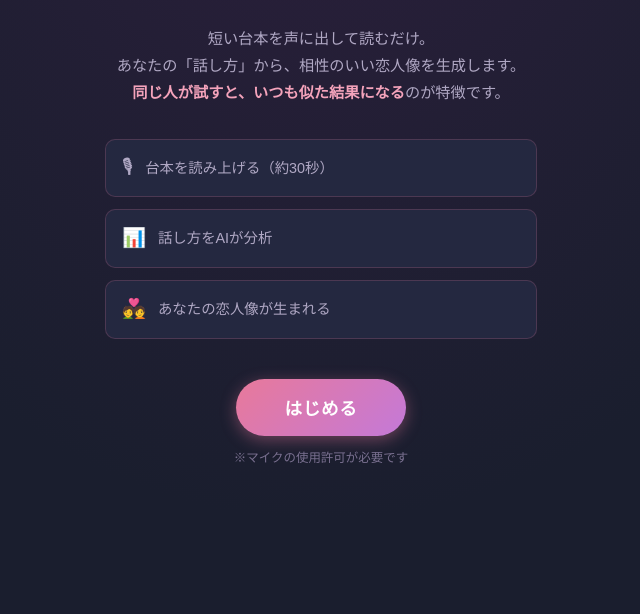
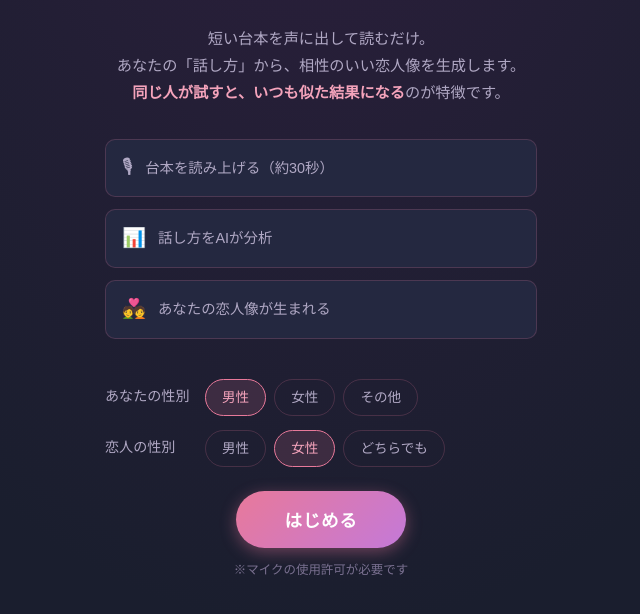
Before and after one commit to study-basic-hackathon/voice-diagnosis, a website: page public/index.html in a window 1280 px wide. Shown: the part 282-896 px from the top of the page, without its empty margins (319-959 px from the left). Before the commit the page ends 811 px from the top, so only its background shows below. Drawn offline with nearby package versions, Linux system fonts and the light colour scheme.

Commit message:
feat: TOP画面に性別選択を追加し恋人プロフィールに反映
- TOP画面に「あなたの性別」（男性/女性/その他）と
  「恋人の性別」（男性/女性/どちらでも）の選択UIを追加
- 選択値をAPIリクエストの partnerGender フィールドで送信
- generatePartnerProfile のプロンプトに性別指定を明示
  （例：「恋人は必ず男性にしてください」）
- サーバー側で未知の値に対するバリデーションを追加
- 選択UIのスタイルをアプリのデザインに合わせて実装

Co-Authored-By: Claude Sonnet 4.6 <noreply@anthropic.com>

```diff
--- a/public/app.js
+++ b/public/app.js
@@ -48,8 +48,16 @@ const analyzerMsg    = document.getElementById('analyzing-message');
 const visualizerCont = document.getElementById('visualizer-container');
 const visualizerCanvas = document.getElementById('visualizer');
 
+// 性別選択の状態
+let userGender = 'male';
+let partnerGender = 'female';
+
 // ---- ボタンイベント ----
-btnStart.addEventListener('click', () => showScreen('record'));
+btnStart.addEventListener('click', () => {
+  userGender = document.querySelector('input[name="userGender"]:checked')?.value || 'male';
+  partnerGender = document.querySelector('input[name="partnerGender"]:checked')?.value || 'female';
+  showScreen('record');
+});
 
 btnRecordStart.addEventListener('click', async () => {
   recordError.textContent = '';
@@ -364,6 +372,7 @@ async function analyzeAndShowResult(features) {
       body: JSON.stringify({
         speechFeatures: features,
         transcript,
+        partnerGender,
       }),
     });
 
--- a/public/index.html
+++ b/public/index.html
@@ -33,6 +33,24 @@
         <div class="feature-item">
           <span class="feature-icon">💑</span>
           <span>あなたの恋人像が生まれる</span>
+        </div>
+      </div>
+      <div class="gender-form">
+        <div class="gender-row">
+          <span class="gender-label">あなたの性別</span>
+          <div class="gender-options" id="user-gender">
+            <label class="gender-option"><input type="radio" name="userGender" value="male" checked /><span>男性</span></label>
+            <label class="gender-option"><input type="radio" name="userGender" value="female" /><span>女性</span></label>
+            <label class="gender-option"><input type="radio" name="userGender" value="other" /><span>その他</span></label>
+          </div>
+        </div>
+        <div class="gender-row">
+          <span class="gender-label">恋人の性別</span>
+          <div class="gender-options" id="partner-gender">
+            <label class="gender-option"><input type="radio" name="partnerGender" value="male" /><span>男性</span></label>
+            <label class="gender-option"><input type="radio" name="partnerGender" value="female" checked /><span>女性</span></label>
+            <label class="gender-option"><input type="radio" name="partnerGender" value="any" /><span>どちらでも</span></label>
+          </div>
         </div>
       </div>
       <button id="btn-start" class="btn btn-primary btn-large">はじめる</button>
--- a/public/style.css
+++ b/public/style.css
@@ -135,6 +135,60 @@ html, body {
   margin-top: 12px;
   font-size: 0.78rem;
   color: var(--text-muted);
+}
+
+/* 性別選択フォーム */
+.gender-form {
+  display: flex;
+  flex-direction: column;
+  gap: 14px;
+  margin: 28px 0 24px;
+  text-align: left;
+}
+
+.gender-row {
+  display: flex;
+  align-items: center;
+  gap: 12px;
+  flex-wrap: wrap;
+}
+
+.gender-label {
+  font-size: 0.88rem;
+  color: var(--text-secondary);
+  min-width: 88px;
+  flex-shrink: 0;
+}
+
+.gender-options {
+  display: flex;
+  gap: 8px;
+  flex-wrap: wrap;
+}
+
+.gender-option {
+  cursor: pointer;
+}
+
+.gender-option input[type="radio"] {
+  display: none;
+}
+
+.gender-option span {
+  display: inline-block;
+  padding: 6px 16px;
+  border-radius: 20px;
+  border: 1.5px solid var(--border);
+  font-size: 0.85rem;
+  color: var(--text-secondary);
+  background: transparent;
+  transition: all 0.2s;
+}
+
+.gender-option input[type="radio"]:checked + span {
+  background: var(--accent-rose-dim);
+  border-color: var(--accent-rose);
+  color: var(--accent-rose-light);
 }
 
 /* =========================================
```
Also changed, not shown: server.js (+13 -3 lines).
